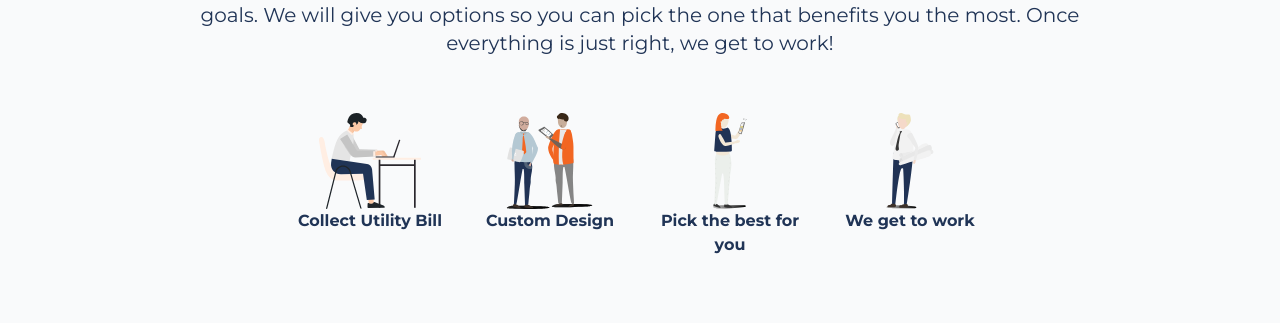
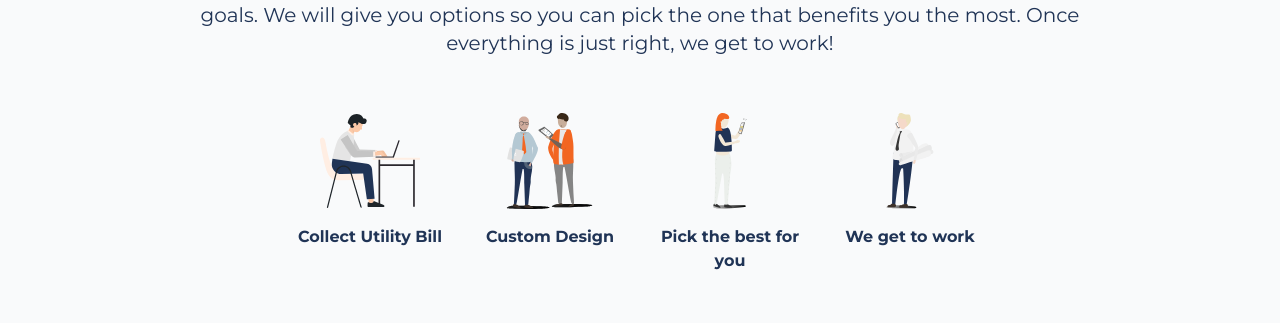
Before and after one commit to Usasolarpro/USASolarPro, a Next.js app: page /residential in a window 1280 px wide. Shown: the part 987-1310 px from the top of the page. Built offline with nearby package versions, Linux system fonts and the light colour scheme.

Commit message:
adding more optimizations

```diff
--- a/components/CallToAction.tsx
+++ b/components/CallToAction.tsx
@@ -17,9 +17,9 @@ export const CallToAction = ({
     <div className="gray-blue-bg-color sm:rounded-lg call-to-action-wave bg-no-repeat bg-center bg-cover">
       <div className="flex flex-col py-[4rem] md:px-[4rem] px-[2rem] text-white items-center space-y-4 text-center">
         <div className="flex flex-col text-2xl font-bold space-x-2">
-          <h3>
+          <h2>
             {header} <span className="secondary-font-color">{headerColor}</span>
-          </h3>
+          </h2>
         </div>
         <p>{message}</p>
         {button ? (
--- a/pages/_app.tsx
+++ b/pages/_app.tsx
@@ -12,7 +12,6 @@ function MyApp({ Component, pageProps }: AppProps) {
         <link rel="icon" href="/favicon.ico" />
         <meta charSet="UTF-8" />
         <meta name="viewport" content="width=device-width, initial-scale=1" />
-        <meta name="viewport" content="width=device-width, user-scalable=no" />
         <meta http-equiv="X-UA-Compatible" content="ie=edge" />
         <Script
           strategy="lazyOnload"
--- a/pages/residential.tsx
+++ b/pages/residential.tsx
@@ -38,28 +38,44 @@ const Residential = () => {
           everything is just right, we get to work!
         </p>
         <div className="grid md:grid-cols-4 lg:px-[6rem] md:px-0 gap-[4rem] md:gap-4 font-bold">
-          <div className="flex flex-col">
-            <img
+          <div className="flex flex-col items-center space-y-4">
+            <Image
               className="h-[6rem]"
-              src="residential/collect.svg"
+              src="/residential/collect.svg"
               alt="collect"
+              width={100}
+              height={100}
             />
             <p>Collect Utility Bill</p>
           </div>
-          <div className="flex flex-col">
-            <img
+          <div className="flex flex-col items-center space-y-4">
+            <Image
               className="h-[6rem]"
-              src="residential/design.svg"
+              src="/residential/design.svg"
               alt="design"
+              width={100}
+              height={100}
             />
             <p>Custom Design</p>
           </div>
-          <div className="flex flex-col">
-            <img className="h-[6rem]" src="residential/pick.svg" alt="pick" />
+          <div className="flex flex-col items-center space-y-4">
+            <Image
+              className="h-[6rem]"
+              src="/residential/pick.svg"
+              alt="pick"
+              width={100}
+              height={100}
+            />
             <p>Pick the best for you</p>
           </div>
-          <div className="flex flex-col">
-            <img className="h-[6rem]" src="residential/work.svg" alt="work" />
+          <div className="flex flex-col items-center space-y-4">
+            <Image
+              className="h-[6rem]"
+              src="/residential/work.svg"
+              alt="work"
+              width={100}
+              height={100}
+            />
             <p>We get to work</p>
           </div>
         </div>
```
